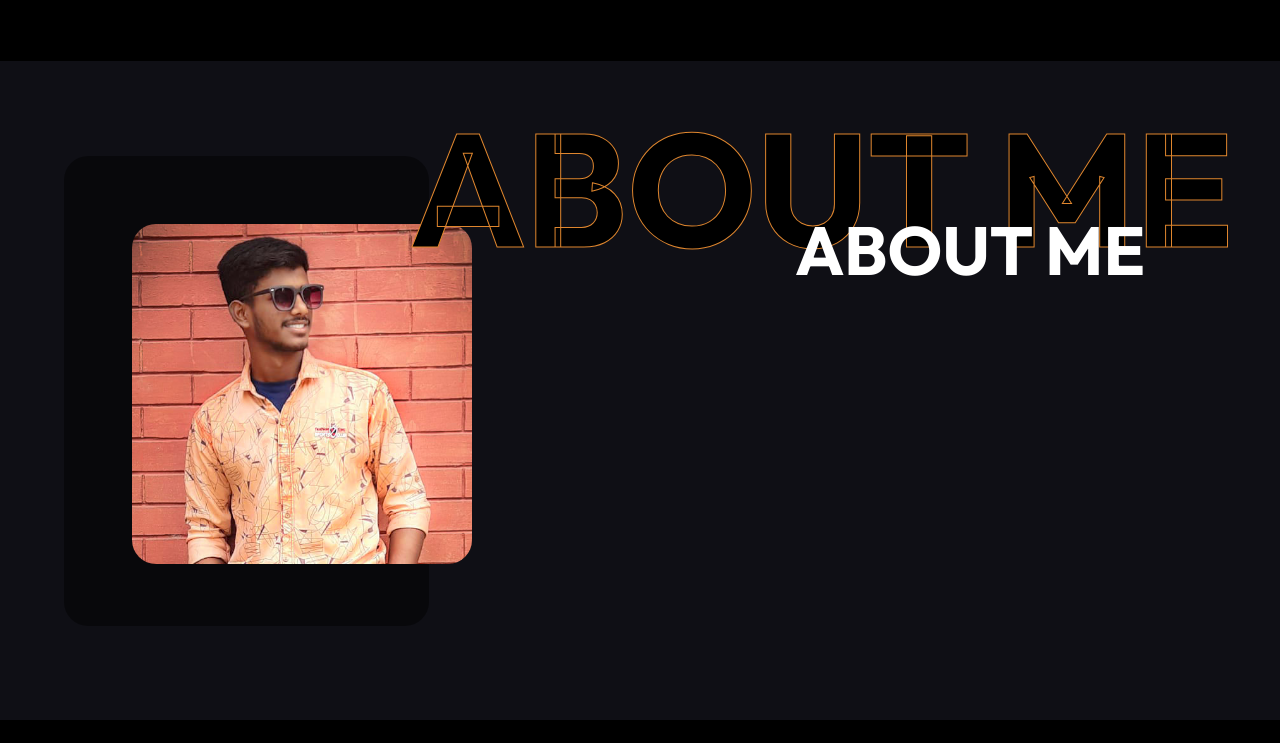
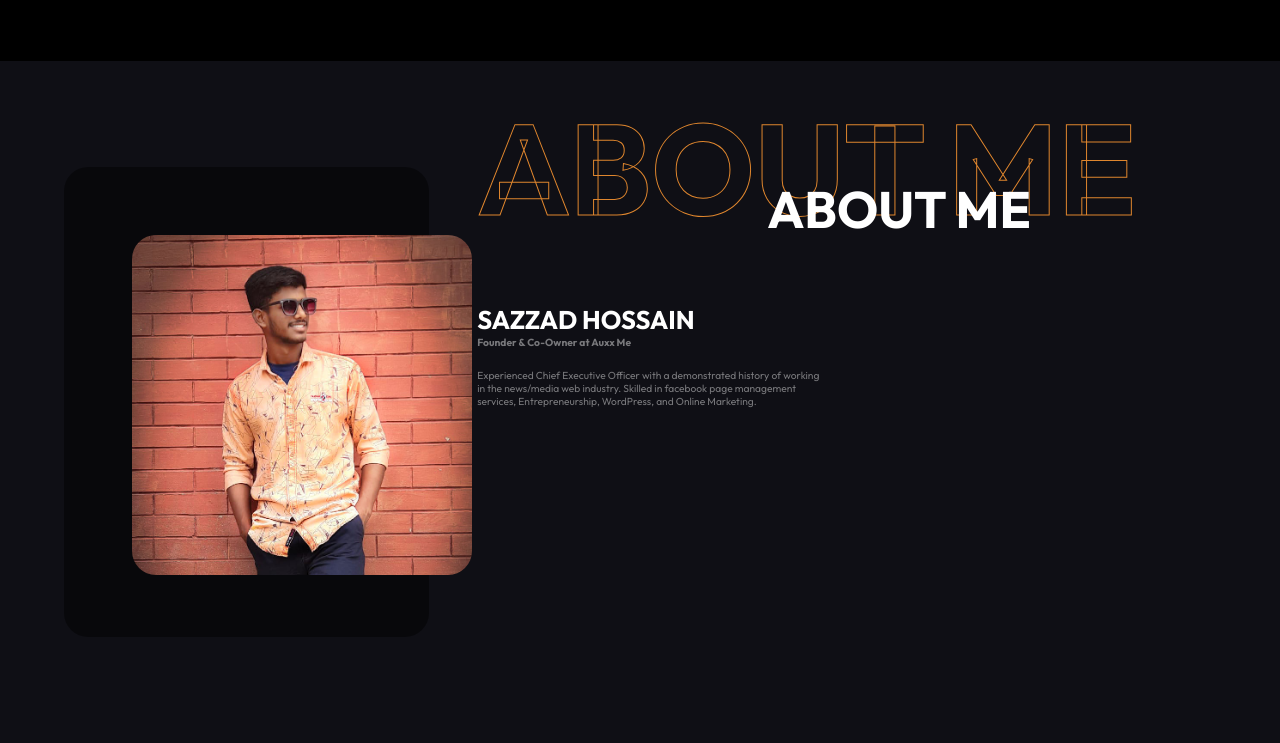
Before and after one commit to SAZZADHOSSAIN111/sazzadhossain.net, a plain HTML site: page index.html in a window 1280 px wide. Shown: the part 640-1383 px from the top of the page. Before the commit the page ends 1360 px from the top, so only its background shows below. Drawn offline with Linux system fonts and the light colour scheme.

Commit message:
description added

```diff
--- a/index.html
+++ b/index.html
@@ -55,10 +55,15 @@
         <div class="aboutme-rightside">
             <div class="aboutme-heading">
                 <h1 class="aboutme-heading1">ABOUT ME</h1>
-                <h1 class="aboutme-heading2">ABOUT ME</h1>
+                 <h1 class="aboutme-heading2">ABOUT ME</h1>
 
             </div>
 
+            <div class="aboutme-details">
+                <h1>SAZZAD HOSSAIN</h1>
+                <H4>Founder & Co-Owner at Auxx Me </H4>
+                <P>Experienced Chief Executive Officer with a demonstrated history of working <br> in the news/media web industry. Skilled in facebook page management <br> services, Entrepreneurship, WordPress, and Online Marketing.</P>
+            </div>
         </div>
 
     </div>
--- a/personal.css
+++ b/personal.css
@@ -95,7 +95,9 @@ body{
     height: fit-content;
     padding: 2% 5% 2% 5%;
     display: grid;
-    grid-template-columns: 30% 70%;
+    grid-template-columns: 35% 75%;
+    column-gap: 10px;
+
 }
 
 .aboutme-left-side{
@@ -117,7 +119,7 @@ body{
     position: absolute;
     transform: translate(20%, 20%);
     border-radius: 24px;
-    background-size: 500px;
+    background-size: 100% auto;
     background-position:50% 20% ;
 }
 
@@ -126,7 +128,6 @@ body{
 }
 
 .aboutme-rightside{
-    /* background-color: red; */
     width: auto;
     height: auto;
 }
@@ -135,13 +136,39 @@ body{
     position: absolute;
 }
 .aboutme-heading1{
-    font-size: 160px;
-    /* color: white; */
+    font-size: 10vw;
+    color: transparent;
     -webkit-text-stroke: 1px#DF862E;
+
+    position: relative;
 }
 .aboutme-heading2{
-    font-size: 68px;
+    position: absolute;
+    font-size: 4vw;
     color: white;
-    /* -webkit-text-stroke: 2px#DF862E; */
     transform: translate(110%, 140%);
 }
+
+.aboutme-details{
+    color: white;
+    margin-top: 25%;
+}
+
+.aboutme-details h1{
+    font-size:2vw ;
+    font-weight: medium;
+
+}
+
+.aboutme-details h4{
+    font-size:.8vw ;
+    font-weight: medium;
+    color:#ffffff70 ;
+}
+.aboutme-details p{
+    font-size:.8vw ;
+    font-weight: medium;
+    color:#ffffff70 ;
+    margin-top: 20px;
+
+}
--- a/responsive.css
+++ b/responsive.css
@@ -22,6 +22,10 @@
     .left-hero h3{
         font-size: 26px;
         font-weight: 400;
+    }
+
+    .aboutme-left-side{
+        width: 20%;
     }
 
 }
```
